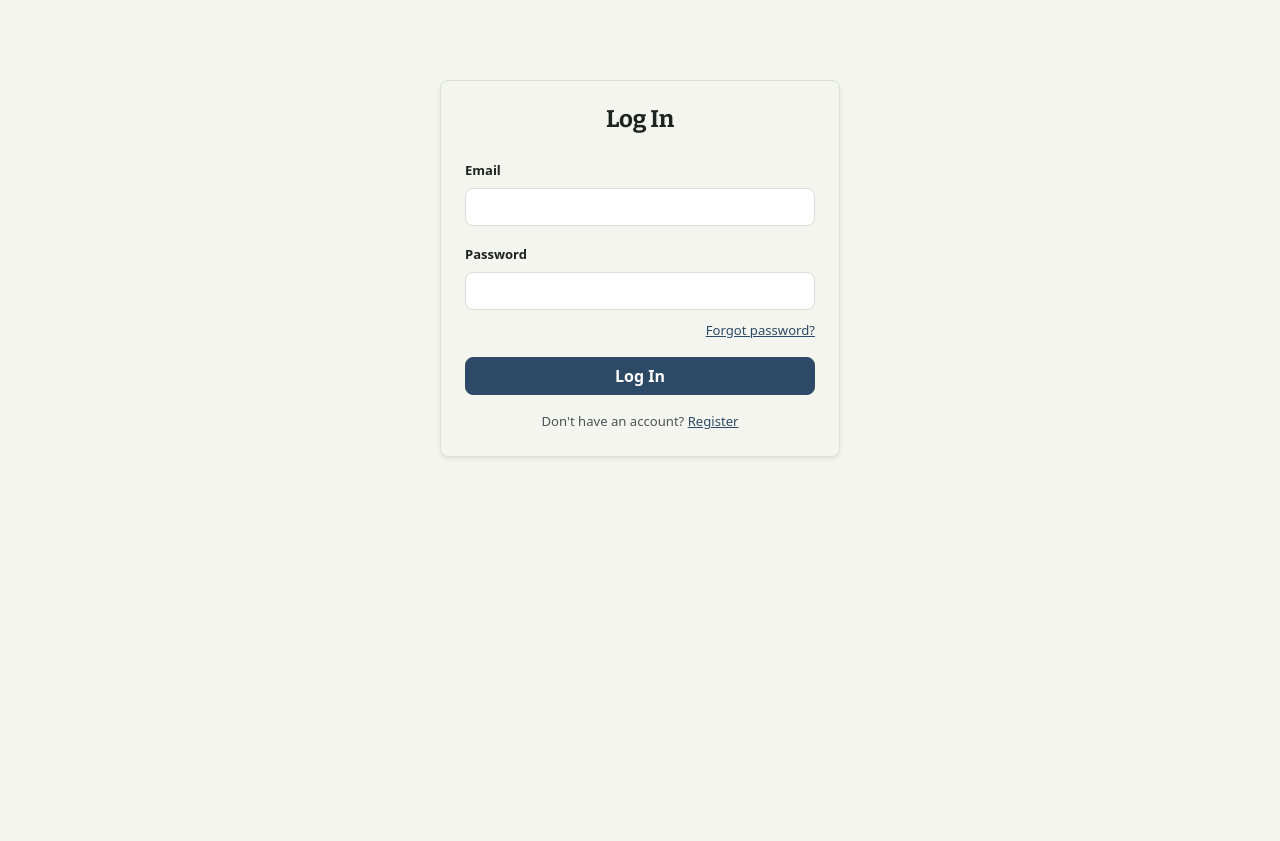
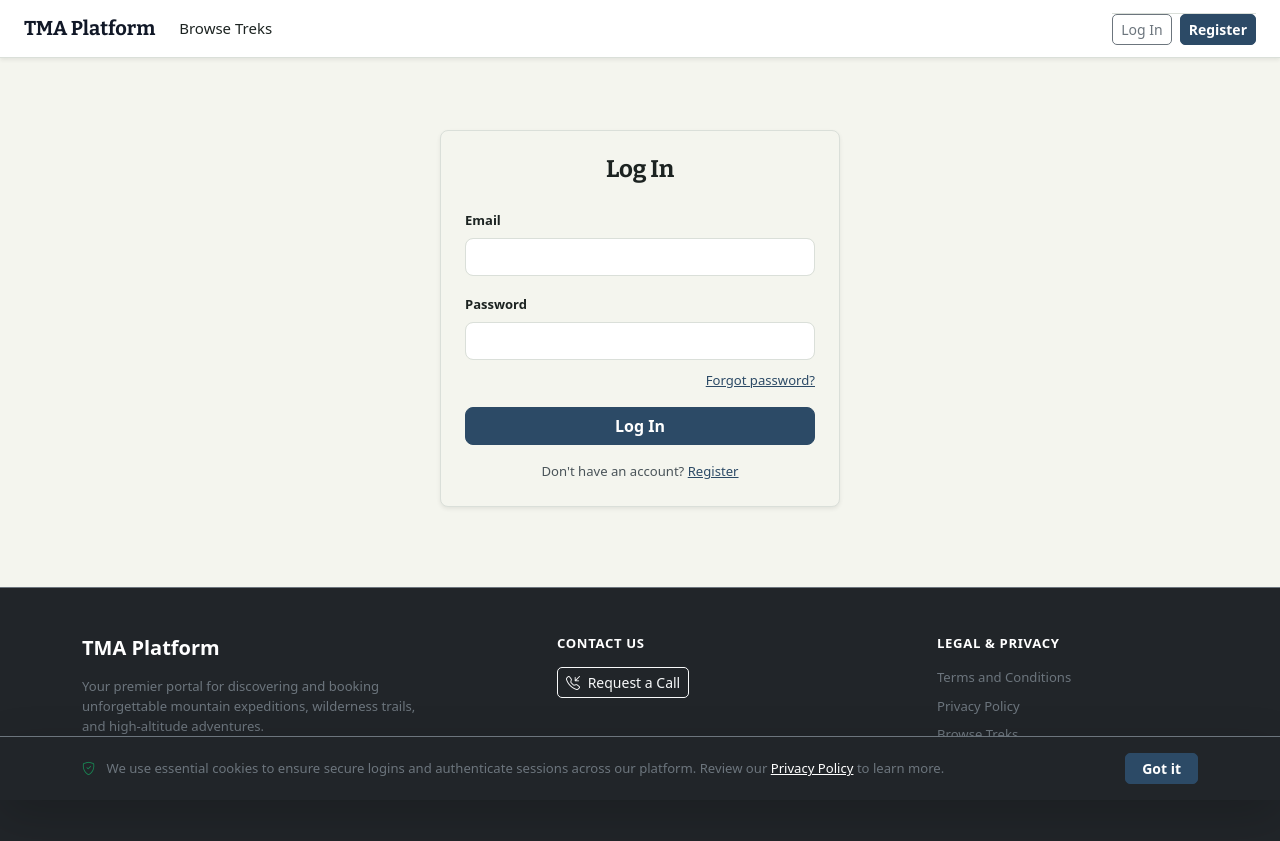
Before and after one commit to 24f2001885/Multi_tentant_Travel_agency-, a Flask app: a page that uses app/templates/shared/base.html in a window 1280 px wide. Before the commit the page ends 458 px from the top, so only its background shows below. Run offline with Flask 3, Linux system fonts and the light colour scheme; parts of the project's set-up code (start-up, migrations or seed data) failed here and were passed over.

Commit message:
feat(public): public discovery, anonymous browsing, footer call requests, and cookie consent

```diff
--- a/app/admin/__init__.py
+++ b/app/admin/__init__.py
@@ -1,4 +1,3 @@
-
 from flask import Blueprint
 
 admin_bp = Blueprint(
@@ -6,3 +5,6 @@ admin_bp = Blueprint(
 )
 
 from app.admin import routes  # noqa: E402,F401
+from app.admin import call_requests_routes  # noqa: E402,F401
+
+# print("[DEBUG] admin call_requests_routes imported")
--- /dev/null
+++ b/app/templates/shared/_cookie_consent.html
@@ -0,0 +1,34 @@
+<!-- DEBUG: _cookie_consent.html shown=true -->
+<div id="tma-cookie-banner" class="fixed-bottom p-3 bg-dark text-white border-top border-secondary shadow-lg" role="dialog" aria-label="Cookie notice" style="display: none; z-index: 1060;">
+  <div class="container d-flex flex-column flex-md-row align-items-center justify-content-between gap-3">
+    <div class="small text-secondary">
+      <i class="bi bi-shield-check text-success me-2"></i>
+      We use essential cookies to ensure secure logins and authenticate sessions across our platform.
+      Review our <a href="{{ url_for('public.privacy') }}" class="text-white text-decoration-underline" target="_blank">Privacy Policy</a> to learn more.
+    </div>
+    <div class="d-flex gap-2 flex-shrink-0">
+      <button type="button" id="tma-cookie-accept" class="btn btn-sm btn-primary px-3">
+        Got it
+      </button>
+    </div>
+  </div>
+</div>
+
+<script>
+  (function () {
+    var banner = document.getElementById('tma-cookie-banner');
+    var acceptBtn = document.getElementById('tma-cookie-accept');
+    if (!banner || !acceptBtn) return;
+
+    if (document.cookie.indexOf('tma_cookie_ack=1') === -1) {
+      banner.style.display = 'block';
+    }
+
+    acceptBtn.addEventListener('click', function () {
+      var d = new Date();
+      d.setTime(d.getTime() + (365 * 24 * 60 * 60 * 1000));
+      document.cookie = 'tma_cookie_ack=1; expires=' + d.toUTCString() + '; path=/; SameSite=Lax';
+      banner.style.display = 'none';
+    });
+  })();
+</script>
--- /dev/null
+++ b/app/templates/shared/_footer.html
@@ -0,0 +1,104 @@
+<!-- DEBUG: _footer.html rendered org={{ current_org.name if current_org and current_org.name else 'TMA' }} -->
+<footer class="bg-dark text-light py-5 mt-auto border-top border-secondary">
+  <div class="container">
+    <div class="row g-4 justify-content-between">
+      <div class="col-lg-4 col-md-6">
+        <h5 class="fw-bold mb-3 text-white">
+          {{ current_org.name if current_org and current_org.name else 'TMA Platform' }}
+        </h5>
+        <p class="text-secondary small mb-3">
+          Your premier portal for discovering and booking unforgettable mountain expeditions, wilderness trails, and high-altitude adventures.
+        </p>
+        <p class="small text-secondary mb-0">
+          &copy; {{ now().year if now is defined else 2026 }} {{ current_org.name if current_org and current_org.name else 'Trekking Management Agency' }}. All rights reserved.
+        </p>
+      </div>
+
+      <div class="col-lg-3 col-md-6">
+        <h6 class="text-uppercase fw-bold text-white small mb-3" style="letter-spacing: 0.05em;">Contact Us</h6>
+        <ul class="list-unstyled small text-secondary mb-0">
+          {% if current_org and current_org.contact_email %}
+            <li class="mb-2">
+              <i class="bi bi-envelope me-2"></i>
+              <a href="mailto:{{ current_org.contact_email }}" class="text-secondary text-decoration-none">{{ current_org.contact_email }}</a>
+            </li>
+          {% endif %}
+          {% if current_org and current_org.contact_phone %}
+            <li class="mb-2">
+              <i class="bi bi-telephone me-2"></i>
+              <a href="tel:{{ current_org.contact_phone }}" class="text-secondary text-decoration-none">{{ current_org.contact_phone }}</a>
+            </li>
+          {% endif %}
+          <li class="mt-3">
+            <button type="button" class="btn btn-sm btn-outline-light" data-bs-toggle="modal" data-bs-target="#requestCallModal">
+              <i class="bi bi-telephone-inbound me-1"></i> Request a Call
+            </button>
+          </li>
+        </ul>
+      </div>
+
+      <div class="col-lg-3 col-md-6">
+        <h6 class="text-uppercase fw-bold text-white small mb-3" style="letter-spacing: 0.05em;">Legal & Privacy</h6>
+        <ul class="list-unstyled small mb-0">
+          <li class="mb-2">
+            <a href="{{ url_for('public.terms') }}" class="text-secondary text-decoration-none">Terms and Conditions</a>
+          </li>
+          <li class="mb-2">
+            <a href="{{ url_for('public.privacy') }}" class="text-secondary text-decoration-none">Privacy Policy</a>
+          </li>
+          <li>
+            <a href="{{ url_for('public.browse') }}" class="text-secondary text-decoration-none">Browse Treks</a>
+          </li>
+        </ul>
+      </div>
+    </div>
+  </div>
+</footer>
+
+<!-- Request a Call Modal -->
+<div class="modal fade" id="requestCallModal" tabindex="-1" aria-labelledby="requestCallModalLabel" aria-hidden="true">
+  <div class="modal-dialog modal-dialog-centered">
+    <div class="modal-content text-dark">
+      <div class="modal-header">
+        <h5 class="modal-title" id="requestCallModalLabel">Request a Callback</h5>
+        <button type="button" class="btn-close" data-bs-dismiss="modal" aria-label="Close"></button>
+      </div>
+      <form method="POST" action="{{ url_for('public.call_request_submit') }}" id="call-request-form">
+        <div class="modal-body">
+          <input type="hidden" name="csrf_token" value="{{ csrf_token() }}">
+
+          <!-- Honeypot protection field (hidden from legitimate users) -->
+          <div style="display: none;" aria-hidden="true">
+            <label for="website">Website</label>
+            <input type="text" name="website" id="website" tabindex="-1" autocomplete="off">
+          </div>
+
+          <div class="mb-3">
+            <label for="call_name" class="form-label">Full Name <span class="text-danger">*</span></label>
+            <input type="text" class="form-control" id="call_name" name="name" required maxlength="150" placeholder="Your name">
+          </div>
+
+          <div class="mb-3">
+            <label for="call_phone" class="form-label">Phone Number <span class="text-danger">*</span></label>
+            <input type="tel" class="form-control" id="call_phone" name="phone" required placeholder="+91 9999999999">
+            <div class="form-text">Include country code if outside India (e.g. +1 555-0123).</div>
+          </div>
+
+          <div class="mb-3">
+            <label for="call_preferred_time" class="form-label">Preferred Time to Call</label>
+            <input type="text" class="form-control" id="call_preferred_time" name="preferred_time" placeholder="e.g. Morning, 2 PM - 5 PM">
+          </div>
+
+          <div class="mb-3">
+            <label for="call_message" class="form-label">Message / Inquiry (Optional)</label>
+            <textarea class="form-control" id="call_message" name="message" rows="3" placeholder="Tell us about the trek you are interested in..."></textarea>
+          </div>
+        </div>
+        <div class="modal-footer">
+          <button type="button" class="btn btn-secondary" data-bs-dismiss="modal">Cancel</button>
+          <button type="submit" class="btn btn-primary">Submit Request</button>
+        </div>
+      </form>
+    </div>
+  </div>
+</div>
--- a/app/templates/shared/_trek_card.html
+++ b/app/templates/shared/_trek_card.html
@@ -58,8 +58,8 @@
 
     <!-- Action Button -->
     <div class="mt-auto">
-      <!-- Fixed Smart Routing Logic directly inside the href -->
-      <a href="{% if current_user.is_authenticated %}{% if current_user.role == 'admin' %}{{ url_for('admin.trek_detail', trek_id=trek.id) }}{% elif current_user.role == 'staff' %}{{ url_for('staff.trek_manage', trek_id=trek.id) }}{% else %}{{ url_for('trekker.trek_detail', trek_id=trek.id) }}{% endif %}{% else %}{{ url_for('auth.login', next=url_for('trekker.trek_detail', trek_id=trek.id)) }}{% endif %}"
+      <!-- Smart Routing Logic: anonymous visitors can view public trek detail directly -->
+      <a href="{% if current_user.is_authenticated %}{% if current_user.role == 'admin' %}{{ url_for('admin.trek_detail', trek_id=trek.id) }}{% elif current_user.role == 'staff' %}{{ url_for('staff.trek_manage', trek_id=trek.id) }}{% else %}{{ url_for('trekker.trek_detail', trek_id=trek.id) }}{% endif %}{% else %}{{ url_for('public.trek_detail', id=trek.id) }}{% endif %}"
          class="btn w-100 py-2 tma-trek-card-btn text-center d-block text-decoration-none">
         View Trek Details
       </a>
--- a/app/templates/shared/base.html
+++ b/app/templates/shared/base.html
@@ -3,25 +3,40 @@
 <head>
   <meta charset="utf-8">
   <meta name="viewport" content="width=device-width, initial-scale=1">
-  <title>{% block title %}Trekking Management Application{% endblock %}</title>
+  <title>{% block title %}{{ current_org.name if current_org and current_org.name else 'TMA Platform' }}{% endblock %}</title>
   <link href="https://cdn.jsdelivr.net/npm/bootstrap@5.3.3/dist/css/bootstrap.min.css" rel="stylesheet">
+  <link rel="stylesheet" href="https://cdn.jsdelivr.net/npm/bootstrap-icons@1.11.3/font/bootstrap-icons.min.css">
   <link rel="preconnect" href="https://fonts.googleapis.com">
   <link href="https://fonts.googleapis.com/css2?family=Bitter:wght@600;700;800&family=Inter:wght@400;500;600&display=swap" rel="stylesheet">
   <link rel="stylesheet" href="{{ url_for('static', filename='css/custom.css') }}">
   {% block extra_head %}{% endblock %}
 </head>
-<body>
-
+<body class="d-flex flex-column min-vh-100">
+<!-- DEBUG: base.html footer+cookie includes active -->
 {% set user_role = current_user.role if current_user and current_user.is_authenticated else 'guest' %}
 
-<div class="tma-app-container tma-role-{{ user_role }}">
-  {% block shell %}{% endblock %}
+<div class="tma-app-container tma-role-{{ user_role }} flex-grow-1 d-flex flex-column">
+  {% block navbar %}
+    {% block shell %}
+      {% if not current_user.is_authenticated or current_user.role == 'trekker' %}
+        {% include "shared/navbar_trekker.html" %}
+      {% endif %}
+    {% endblock %}
+  {% endblock %}
 
-  <main class="tma-main-content">
+  <main class="tma-main-content flex-grow-1">
     {% include "shared/_flash.html" %}
     {% block content %}{% endblock %}
   </main>
+
+  {% block footer %}
+    {% include "shared/_footer.html" %}
+  {% endblock %}
 </div>
+
+{% block cookie_banner %}
+  {% include "shared/_cookie_consent.html" %}
+{% endblock %}
 
 <script src="https://cdn.jsdelivr.net/npm/bootstrap@5.3.3/dist/js/bootstrap.bundle.min.js"></script>
 {% block extra_scripts %}{% endblock %}
--- a/app/templates/shared/navbar_trekker.html
+++ b/app/templates/shared/navbar_trekker.html
@@ -1,48 +1,71 @@
-<!-- This style block safely overrides the Flex layout only for Trekker views -->
+<!-- DEBUG: navbar_trekker.html auth={{ current_user.is_authenticated if current_user else False }} -->
 <style>
   .tma-app-container { flex-direction: column !important; height: auto; }
-  .tma-main-content { overflow-y: visible; height: auto; padding-top: 2rem; }
+  .tma-main-content { overflow-y: visible; height: auto; padding-top: 1.5rem; }
 </style>
 
 <nav class="navbar navbar-expand-md navbar-light bg-white border-bottom shadow-sm sticky-top">
   <div class="container-fluid px-4">
     <!-- Brand -->
-    <a class="navbar-brand fw-bold" style="font-family: 'Bitter', serif; color: #111827;" href="{{ url_for('trekker.dashboard') }}">TMA</a>
+    <a class="navbar-brand fw-bold d-flex align-items-center" style="font-family: 'Bitter', serif; color: #111827;" href="{{ url_for('public.index') }}">
+      {% if current_org and current_org.logo_url %}
+        <img src="{{ current_org.logo_url }}" alt="{{ current_org.name }}" class="me-2" style="max-height: 32px;">
+      {% endif %}
+      <span>{{ current_org.name if current_org and current_org.name else 'TMA Platform' }}</span>
+    </a>
 
     <!-- Mobile Hamburger Toggle -->
     <button class="navbar-toggler" type="button" data-bs-toggle="collapse" data-bs-target="#trekkerNav" aria-controls="trekkerNav" aria-expanded="false" aria-label="Toggle navigation">
       <span class="navbar-toggler-icon"></span>
     </button>
 
-    <!-- Nav Links & Profile -->
+    <!-- Nav Links -->
     <div class="collapse navbar-collapse" id="trekkerNav">
       <ul class="navbar-nav me-auto mb-2 mb-md-0 mt-2 mt-md-0">
-        <li class="nav-item"><a class="nav-link text-dark" href="{{ url_for('trekker.dashboard') }}">Browse Treks</a></li>
-        <li class="nav-item"><a class="nav-link text-dark" href="{{ url_for('trekker.bookings_list') }}">My Bookings</a></li>
-        <li class="nav-item"><a class="nav-link text-dark" href="{{ url_for('tickets.list_tickets') }}">Tickets</a></li>
+        <li class="nav-item">
+          <a class="nav-link text-dark" href="{{ url_for('public.browse') }}">Browse Treks</a>
+        </li>
+        {% if current_user.is_authenticated and current_user.role == 'trekker' %}
+          <li class="nav-item">
+            <a class="nav-link text-dark" href="{{ url_for('trekker.bookings_list') }}">My Bookings</a>
+          </li>
+          <li class="nav-item">
+            <a class="nav-link text-dark" href="{{ url_for('tickets.list_tickets') }}">Tickets</a>
+          </li>
+        {% endif %}
       </ul>
 
+      <!-- Right Hand Actions -->
       <ul class="navbar-nav ms-auto align-items-center border-top border-md-0 pt-2 pt-md-0 mt-2 mt-md-0">
-        <!-- Profile Avatar & Link -->
-        <li class="nav-item me-0 me-md-4 mb-3 mb-md-0 w-100 w-md-auto">
-          <a class="nav-link text-dark d-flex align-items-center p-0" href="{{ url_for('trekker.profile') }}">
+        {% if current_user.is_authenticated %}
+          <!-- Logged In User Profile -->
+          <li class="nav-item me-0 me-md-3 mb-2 mb-md-0 w-100 w-md-auto">
+            <a class="nav-link text-dark d-flex align-items-center p-0" href="{{ url_for('trekker.profile') if current_user.role == 'trekker' else (url_for('admin.profile') if current_user.role == 'admin' else url_for('staff.profile')) }}">
               {% if current_user.has_profile_picture %}
-              <img src="{{ url_for('static', filename='uploads/profile_pics/' ~ current_user.profile_picture_filename) }}" alt="Profile" class="avatar-circle me-2" style="width: 32px; height: 32px; border: 1px solid #E5E7EB;">
+                <img src="{{ url_for('static', filename='uploads/profile_pics/' ~ current_user.profile_picture_filename) }}" alt="Profile" class="avatar-circle me-2" style="width: 32px; height: 32px; border-radius: 50%; object-fit: cover; border: 1px solid #E5E7EB;">
               {% else %}
-              <div class="avatar-circle me-2" style="width: 32px; height: 32px; font-size: 0.85rem; border: 1px solid #E5E7EB;">
+                <div class="avatar-circle me-2 d-flex align-items-center justify-content-center bg-light text-dark fw-bold" style="width: 32px; height: 32px; border-radius: 50%; font-size: 0.85rem; border: 1px solid #E5E7EB;">
                   {{ current_user.name[:1] | upper if current_user.name else 'U' }}
                 </div>
               {% endif %}
               <span class="fw-medium">{{ current_user.name }}</span>
             </a>
           </li>
-        <!-- Logout -->
           <li class="nav-item w-100 w-md-auto">
             <form method="POST" action="{{ url_for('auth.logout') }}" class="m-0">
               <input type="hidden" name="csrf_token" value="{{ csrf_token() }}">
               <button type="submit" class="btn btn-sm btn-outline-dark w-100">Log Out</button>
             </form>
           </li>
+        {% else %}
+          <!-- Anonymous Visitor: Log In & Register -->
+          <li class="nav-item me-md-2 mb-2 mb-md-0 w-100 w-md-auto">
+            <a href="{{ url_for('auth.login') }}" class="btn btn-sm btn-outline-secondary w-100">Log In</a>
+          </li>
+          <li class="nav-item w-100 w-md-auto">
+            <a href="{{ url_for('auth.register') }}" class="btn btn-sm btn-primary w-100">Register</a>
+          </li>
+        {% endif %}
       </ul>
     </div>
   </div>
```
Also changed, not shown: app/admin/call_requests_routes.py (added, +51 -0 lines), app/public/__init__.py (added, +17 -0 lines), app/public/routes.py (added, +101 -0 lines), app/templates/admin/call_requests.html (added, +119 -0 lines), app/templates/errors/generic.html (+18 -8 lines), app/templates/shared/sidebar_admin.html (+13 -4 lines), app/templates/trekker/landing.html (added, +79 -0 lines), app/templates/trekker/legal.html (added, +32 -0 lines), app/templates/trekker/trek_detail.html (+14 -3 lines). Lines whose indentation alone changed are shown as unchanged.
